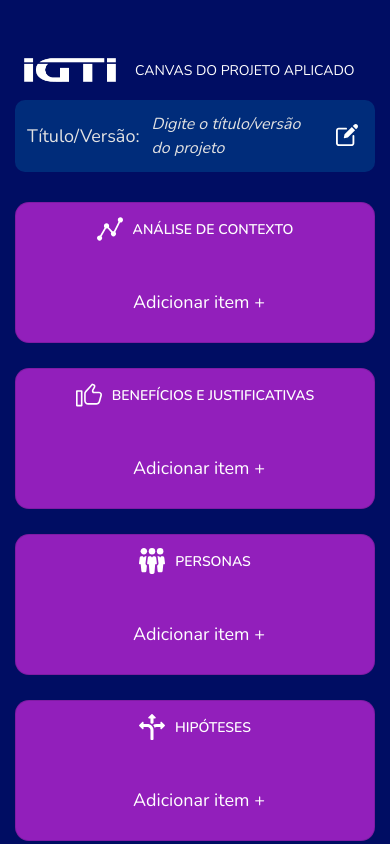
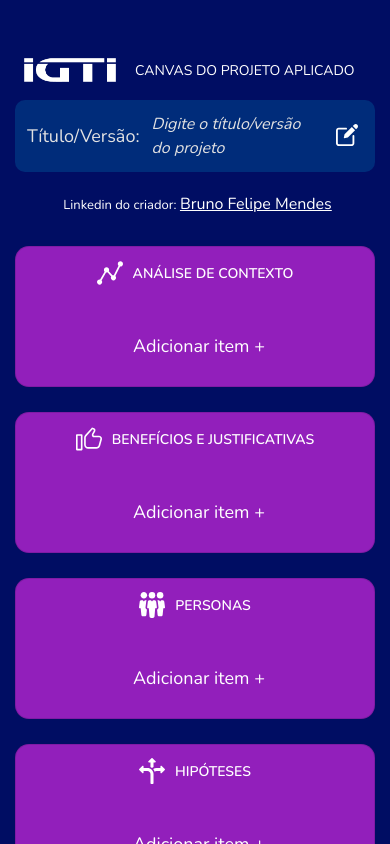
Before and after one commit to brunoFelipeDev/canvas-app, an Angular app: page /canvas in a window 390 px wide. Shown: the top 844 px of the page. Built offline with nearby package versions, Linux system fonts and the light colour scheme.

Commit message:
alterando créditos

```diff
--- a/src/app/telas/canvas/canvas.component.html
+++ b/src/app/telas/canvas/canvas.component.html
@@ -16,6 +16,10 @@
             (keyup.enter)="saveTitleVersion()" (focusout)="saveTitleVersion()" autofocus>
         </span>
       </div>
+    </div>
+    <div class="col-12 col-xl-12 credits">
+      <p>Linkedin do criador: <a href="https://www.linkedin.com/in/brunofdev" target="_blank">Bruno Felipe Mendes</a>
+      </p>
     </div>
   </div>
   <div class="cards row">
--- a/src/app/telas/canvas/canvas.component.scss
+++ b/src/app/telas/canvas/canvas.component.scss
@@ -31,7 +31,7 @@
 }
 
 .cards {
-  height: calc(100vh - 115px);
+  height: calc(100vh - 150px);
   padding: 30px 0 0 10px;
 }
 
@@ -46,6 +46,13 @@
 
   app-card {
     padding-bottom: 25px;
+  }
+
+  .credits {
+    p {
+      margin-top: 20px !important;
+      text-align: center;
+    }
   }
 }
 
@@ -85,3 +92,17 @@ button {
 input {
   margin: 0 10px 0 15px;
 }
+
+.credits {
+  p {
+    margin: 0;
+    margin-left: 5px !important;
+    font-size: 13px;
+  }
+
+  a {
+    font-size: 16px;
+  color: white;
+  text-decoration: underline;
+  }
+}
```
Also changed, not shown: 4 other files (tests, documents, lock files or other folders).
